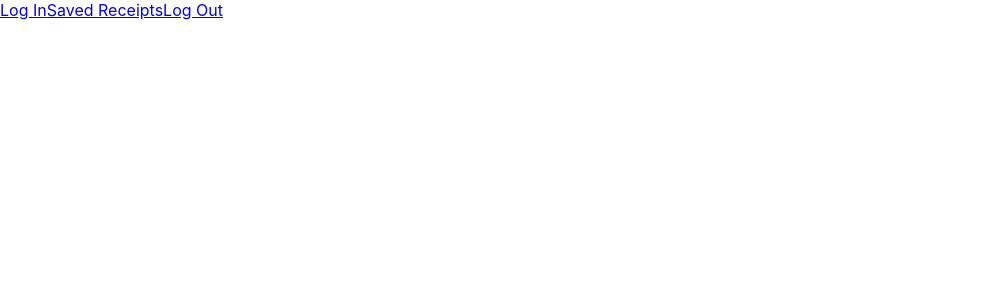
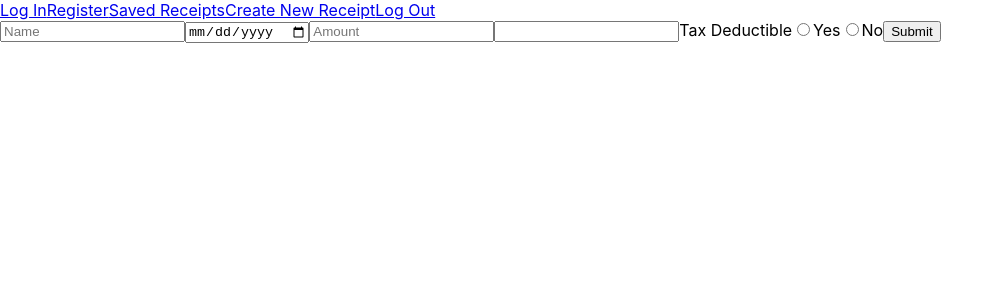
Before and after one commit to BW-Receipt-Tracker/front-end, a React (Create React App) app in the folder receipt-tracker/: page /create-receipt in a window 1280 px wide. Shown: the top 300 px of the page, without its empty margins (0-1004 px from the left). Built offline with nearby package versions, Linux system fonts and the light colour scheme.

Commit message:
added Cobes changes

```diff
--- a/receipt-tracker/package.json
+++ b/receipt-tracker/package.json
@@ -4,11 +4,13 @@
   "private": true,
   "dependencies": {
     "axios": "^0.19.0",
+    "formik": "^2.0.4",
     "react": "^16.12.0",
     "react-dom": "^16.12.0",
     "react-router": "^5.1.2",
     "react-router-dom": "^5.1.2",
-    "react-scripts": "3.2.0"
+    "react-scripts": "3.2.0",
+    "yup": "^0.27.0"
   },
   "scripts": {
     "start": "react-scripts start",
--- a/receipt-tracker/src/App.js
+++ b/receipt-tracker/src/App.js
@@ -4,9 +4,10 @@ import { Route } from 'react-router-dom'
 
 import NavBar from './components/NavBar'
 import HomePage from './components/HomePage'
-import Login from './components/Login'
+import ValidatedLoginForm from './components/ValidatedLoginForm'
 import ReceiptsList from './components/ReceiptsList'
 import Register from './components/Register'
+import CreateNewReceipt from './components/CreateNewReceipt'
 
 function App() {
 
@@ -16,12 +17,12 @@ function App() {
       <NavBar />
 
       <Route
-        exact path="/"
-        component={HomePage}
+        exact path="/create-receipt"
+        component={CreateNewReceipt}
       />
       <Route
         path='/login'
-        component={Login}
+        component={ValidatedLoginForm}
       />
       <Route
         path='/register'
--- a/receipt-tracker/src/components/CreateNewReceipt.js
+++ b/receipt-tracker/src/components/CreateNewReceipt.js
@@ -0,0 +1,54 @@
+import React, { useState } from 'react';
+
+function CreateNewReceipt() {
+    const [merchant, setMerchant] = useState('');
+    const [date, setDate] = useState('');
+    const [amount, setAmount] = useState('');
+    const [taxd, setTaxD] = useState('');
+
+
+    //  const [error, setError] = useState('')
+
+    // const onSubmit = e => {
+    //     e.preventDefault();
+    // };
+
+    return (
+        <form onSubmit = {(e) => (e)}>
+            <input
+                name = "merchant"
+                type = "text"
+                value = {merchant}
+                required
+                placeholder = "Name"
+                onChange = {(e) => setMerchant(e.target.value)} />
+            {/* {error ? <span>{error}</span> : null} */}
+            <input
+                name = "date"
+                type = "date"
+                value = {date}
+                required
+                onChange = {(e) => setDate(e.target.value)} />
+            <input
+                name = "amount"
+                type = "text"
+                value = {amount}
+                placeholder = "Amount"
+                required
+                onChange = {(e) => setAmount(e.target.value)} />
+            <input
+                name = "TaxD"
+                type = "text"
+                value = {taxd}
+                required
+                onChange = {(e) => setTaxD(e.target.value)} />
+            <label>Tax Deductible</label>
+            <input type = "radio" checked = {taxd === "Yes" ? true : false} onClick = {() => setTaxD("Yes")} />Yes
+            <input type = "radio" checked = {taxd === "No" ? true : false} onClick = {() => setTaxD("No")} />No
+            {/* {error ? <span>{error}</span> : null} */}
+            <button type = "button">Submit</button>
+        </form>
+    );
+};
+
+export default CreateNewReceipt
--- a/receipt-tracker/src/components/Login.js
+++ /dev/null
@@ -1,12 +0,0 @@
-import React from 'react'
-
-const Login = () => {
-
-    return(
-        <div>
-
-        </div>
-    )
-}
-
-export default Login
--- a/receipt-tracker/src/components/NavBar.js
+++ b/receipt-tracker/src/components/NavBar.js
@@ -5,7 +5,9 @@ const NavBar = () => {
     return (
         <nav>
             <NavLink to='/login'>Log In</NavLink>
+            <NavLink to='/register'>Register</NavLink>
             <NavLink to='/savedreceipts'>Saved Receipts</NavLink>
+            <NavLink to='/create-receipt'>Create New Receipt</NavLink>
             <NavLink to='/login'>Log Out</NavLink>
         </nav>
     )
--- a/receipt-tracker/src/components/Register.js
+++ b/receipt-tracker/src/components/Register.js
@@ -1,12 +1,65 @@
-import React from 'react'
+import React, { useState } from 'react';
 
-const Register = () => {
+function Register(props) {
+    const [name, setName] = useState('');
+    const [email, setEmail] = useState('');
+    const [address, setAddress] = useState('');
+    const [password, setPassword] = useState('');
+    const [passwordConfirm, setPasswordConfirm] = useState('');
 
-    return(
-        <div>
+    const [error, setError] = useState('')
 
-        </div>
-    )
-}
+    const submit = e => {
+        e.preventDefault();
+
+        if (password !== passwordConfirm) {
+            setError("Passwords do not match!");
+        } else if (!name) {
+            setError("Name must be provided.");
+        } else {
+            // Back-End Stuff??
+        }
+    };
+
+    return (
+        <form onSubmit = {(e) => submit(e)}>
+            <input
+                name = "name"
+                type = "text"
+                value = {name}
+                required
+                placeholder = "Name"
+                onChange = {(e) => setName(e.target.value)} />
+            {error ? <span>{error}</span> : null}
+            <input
+                name = "email"
+                type = "email"
+                value = {email}
+                required
+                onChange = {(e) => setEmail(e.target.value)} />
+            <input
+                name = "address"
+                type = "text"
+                value = {address}
+                required
+                onChange = {(e) => setAddress(e.target.value)} />
+            <input
+                name = "password"
+                type = "password"
+                value = {password}
+                required
+                onChange = {(e) => setPassword(e.target.value)} />
+            {error ? <span>{error}</span> : null}
+           <input
+                name = "passwordConfirm"
+                type = "password"
+                value = {passwordConfirm}
+                required
+                onChange = {(e) => setPasswordConfirm(e.target.value)} />
+            {error ? <span>{error}</span> : null}
+            <button type = "button">Submit</button>
+        </form>
+    );
+};
 
 export default Register
--- /dev/null
+++ b/receipt-tracker/src/components/ValidatedLoginForm.js
@@ -0,0 +1,94 @@
+import React from "react";
+import { Formik } from "formik";
+import * as Yup from "yup";
+
+
+const ValidatedLoginForm = () => (
+  <Formik
+    initialValues={{ email: "", password: "" }}
+    onSubmit={(values, { setSubmitting }) => {
+      setTimeout(() => {
+        console.log("Logging in", values);
+        setSubmitting(false);
+      }, 500);
+    }}
+    //********Handling validation messages *******/
+    // validate={values => {
+    //   let errors = {};
+    //   if (!values.email) {
+    //     errors.email = "Required";
+    //   } else if (!EmailValidator.validate(values.email)) {
+    //     errors.email = "Invalid email address";
+    //   }
+
+    //   const passwordRegex = /(?=.*[0-9])/;
+    //   if (!values.password) {
+    //     errors.password = "Required";
+    //   } else if (values.password.length < 8) {
+    //     errors.password = "Password must be 8 characters long.";
+    //   } else if (!passwordRegex.test(values.password)) {
+    //     errors.password = "Invalida password. Must contain one number";
+    //   }
+
+    //   return errors;
+    // }}
+    //********Using Yum for validation********/
+
+    validationSchema={Yup.object().shape({
+      email: Yup.string()
+        .email()
+        .required("Required"),
+      password: Yup.string()
+        .required("No password provided.")
+        .min(8, "Password is too short - should be 8 chars minimum.")
+        .matches(/(?=.*[0-9])/, "Password must contain a number.")
+    })}
+  >
+    {props => {
+      const {
+        values,
+        touched,
+        errors,
+        isSubmitting,
+        handleChange,
+        handleBlur,
+        handleSubmit
+      } = props;
+      return (
+        <form onSubmit={handleSubmit}>
+          <label htmlFor="email">Email</label>
+          <input
+            name="email"
+            type="text"
+            placeholder="Enter your email"
+            value={values.email}
+            onChange={handleChange}
+            onBlur={handleBlur}
+            className={errors.email && touched.email && "error"}
+          />
+          {errors.email && touched.email && (
+            <div className="input-feedback">{errors.email}</div>
+          )}
+          <label htmlFor="email">Password</label>
+          <input
+            name="password"
+            type="password"
+            placeholder="Enter your password"
+            value={values.password}
+            onChange={handleChange}
+            onBlur={handleBlur}
+            className={errors.password && touched.password && "error"}
+          />
+          {errors.password && touched.password && (
+            <div className="input-feedback">{errors.password}</div>
+          )}
+          <button type="submit" disabled={isSubmitting}>
+            Login
+          </button>
+        </form>
+      );
+    }}
+  </Formik>
+);
+
+export default ValidatedLoginForm;
```
Also changed, not shown: 1 other file (tests, documents, lock files or other folders).
